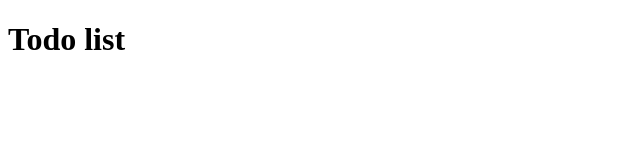
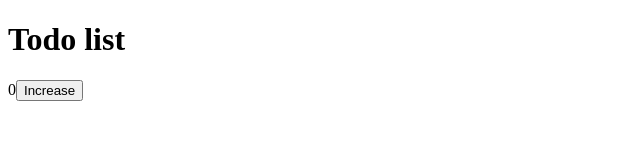
Before and after one commit to Jupanu11/git-test, a plain HTML site: page index.html in a window 1280 px wide. Shown: the whole page, without its empty margins (0-640 px from the left). Drawn offline with nearby package versions, Linux system fonts and the light colour scheme.

Commit message:
add increase button

```diff
--- a/index.html
+++ b/index.html
@@ -14,6 +14,11 @@
 
     <h1>Todo list</h1>
 
+    <div id="app">
+        <span>{{ count }}</span>
+        <button @click="count++">Increase</button>
+    </div>
+
     <script src="index.js"></script>
 
 </body>
--- a/index.js
+++ b/index.js
@@ -0,0 +1,11 @@
+const createApp = Vue.createApp;
+
+const app = createApp({
+  data() {
+    return {
+      count: 0
+    }
+  }
+})
+
+app.mount('#app')
```
